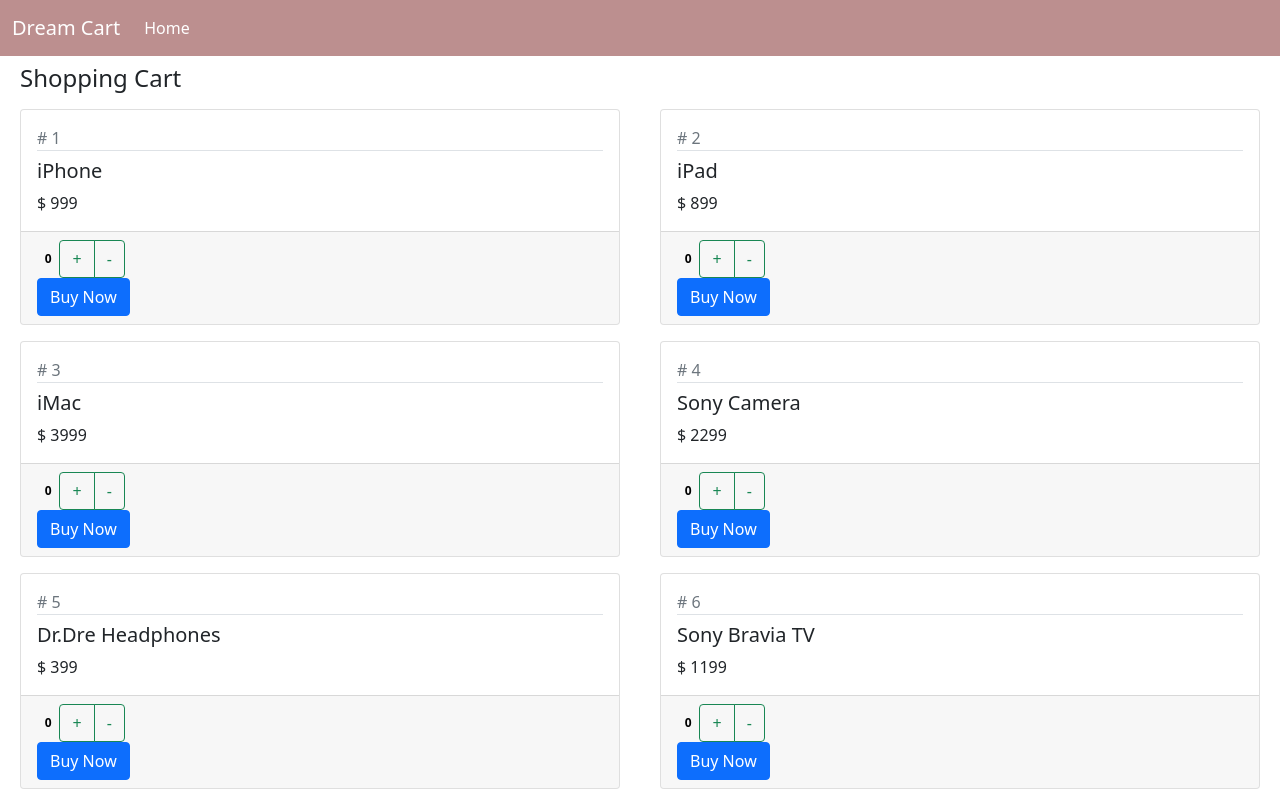
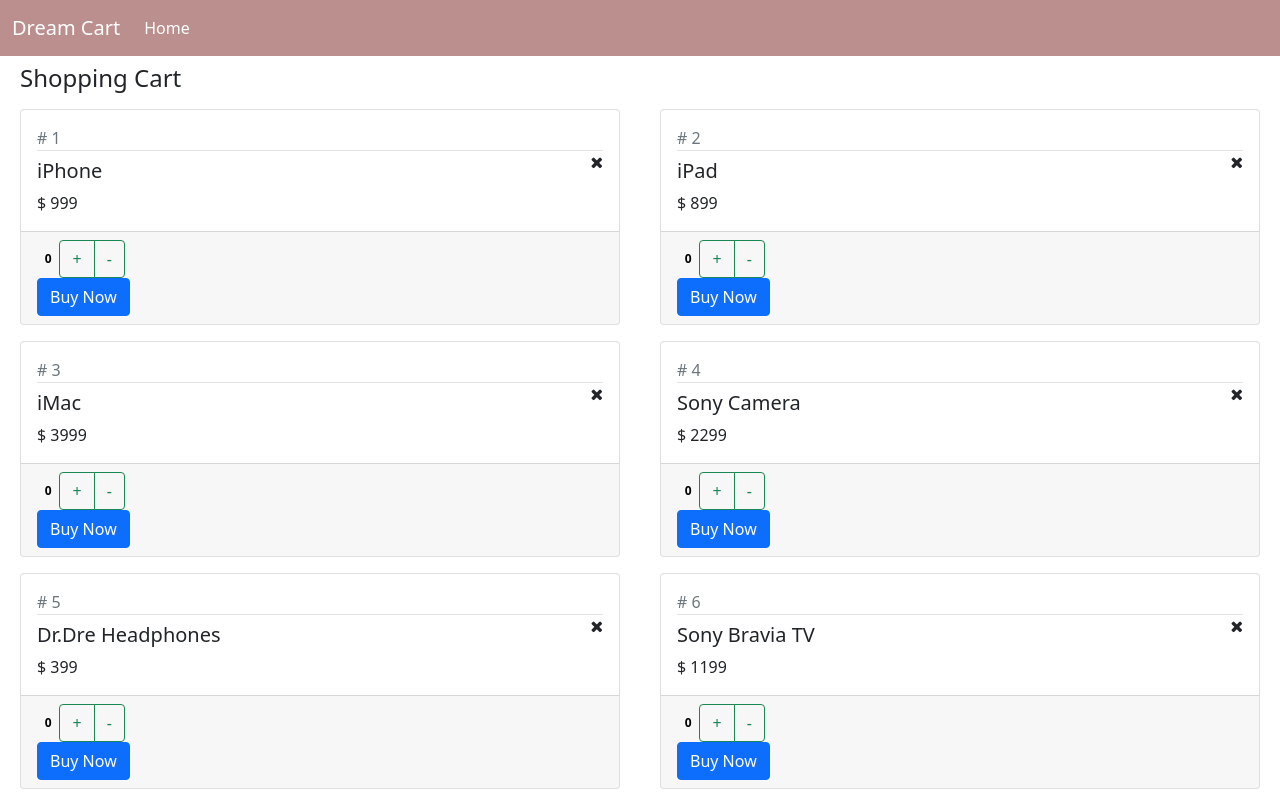
Before and after one commit to HarshJainGitHub/e-commerce, a React (Create React App) app: page / in a window 1280 px wide. Built offline with nearby package versions, Linux system fonts and the light colour scheme.

Commit message:
delete products added

```diff
--- a/src/Product.jsx
+++ b/src/Product.jsx
@@ -11,7 +11,9 @@
         <div className="card m-2">
           <div className="card-body">
             <div className="text-muted"># {this.state.product.id}</div>
-
+            <span className="pull-right hand-icon" onClick={ () => this.props.onDelete(this.state.product)}>
+              <i className="fa fa-times"></i>
+            </span>
             <h5 className="pt-2 border-top">
               {this.state.product.productName}
             </h5>
--- a/src/ShoppingCart.js
+++ b/src/ShoppingCart.js
@@ -38,6 +38,17 @@
     }
   };
 
+  handleDelete = (product) => {
+    let allProduct = [...this.state.products];
+    let index = allProduct.indexOf(product);
+    if(window.confirm(`Are Sure You Want To ${product.productName} Delete ?`)){
+      allProduct.splice(index,1);
+      this.setState({
+        products: allProduct
+      });
+    }
+  };
+
   render() {
     return (
       <React.Fragment>
@@ -50,6 +61,7 @@
                 product={prod}
                 onIncrement={this.handleIncrement}
                 onDecrement={this.handleDecrement}
+                onDelete={this.handleDelete}
               >
                 <button className="btn btn-primary">Buy Now</button>
               </Product>
--- a/src/index.css
+++ b/src/index.css
@@ -1,3 +1,21 @@
+.highlight {
+  background-color: #80c0b5;
+}
+
 .navbar-style {
   background-color: rosybrown !important;
 }
+
+.green-hightlight {
+  color: #008000;
+  font-size: 40px;
+}
+
+.red-highlight {
+  color:#ff0000;
+  font-size:25px;
+}
+
+.hand-icon {
+  cursor: pointer;
+}
--- a/src/index.js
+++ b/src/index.js
@@ -1,5 +1,6 @@
 import React from "react";
 import ReactDOM  from "react-dom";
 import App from "./App";
+import "font-awesome/css/font-awesome.css";
 
 ReactDOM.render(<App />,document.getElementById('root'));
```
